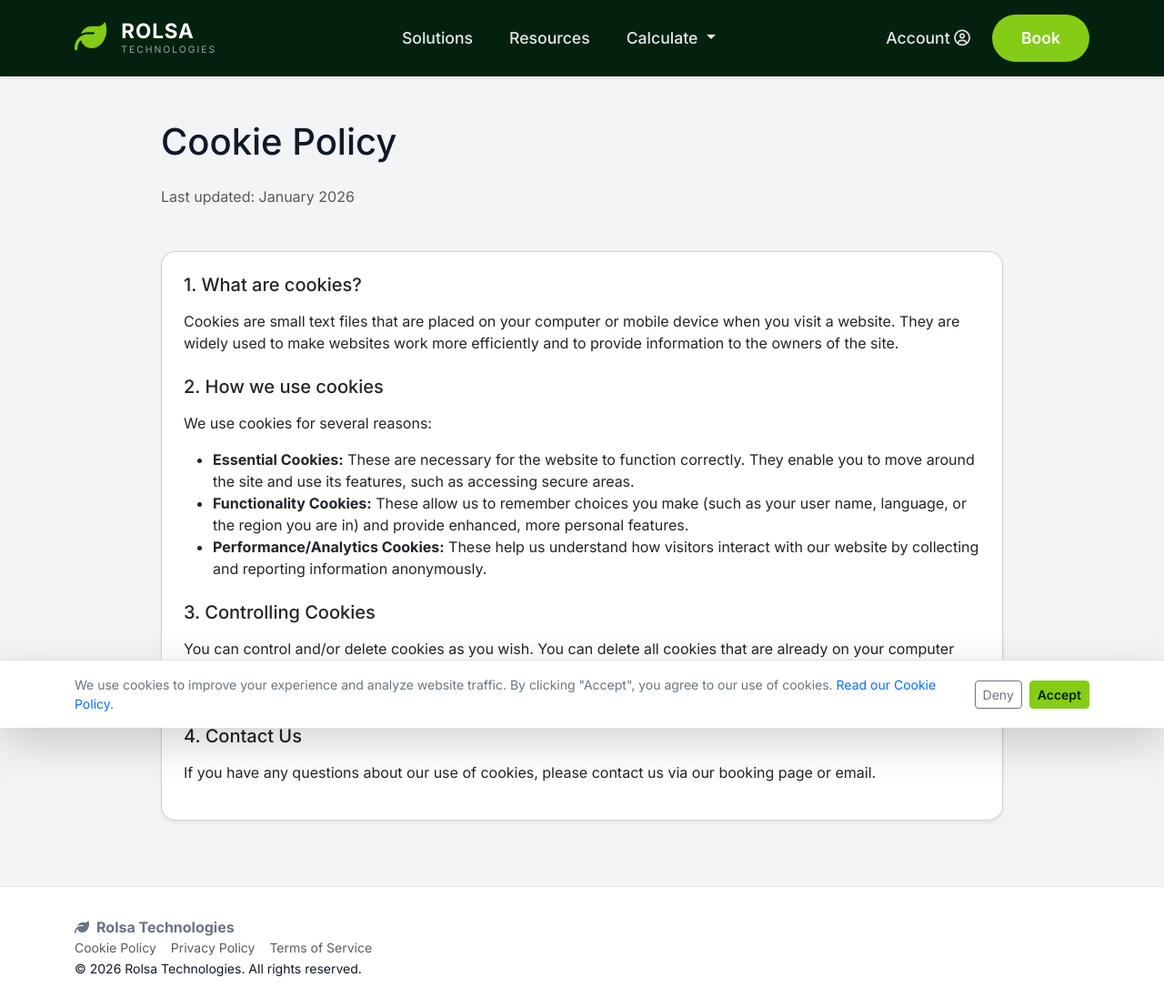
After one commit to dividemysoul/Rolsa_Technologies, a Flask app: page /cookie-policy in a window 1280 px wide. The commit adds this page. Shown: the whole page at 91% size. Run offline with Flask 3, Linux system fonts and the light colour scheme.

Commit message:
Policies

```diff
--- a/app/routes.py
+++ b/app/routes.py
@@ -215,3 +215,15 @@ def article(slug):
         return redirect(url_for('resources'))
     related = get_related_articles(slug)
     return render_template('article.html', title=article['title'], article=article, related_articles=related)
+
+@app.route('/cookie-policy')
+def cookie_policy():
+    return render_template('cookie_policy.html', title='Cookie Policy')
+
+@app.route('/privacy-policy')
+def privacy_policy():
+    return render_template('privacy_policy.html', title='Privacy Policy')
+
+@app.route('/terms-of-service')
+def terms_of_service():
+    return render_template('terms_of_service.html', title='Terms of Service')
--- a/app/templates/base.html
+++ b/app/templates/base.html
@@ -83,11 +83,63 @@
                 <i class="fa-solid fa-leaf"></i>
                 <span class="fw-bold">Rolsa Technologies</span>
             </div>
+            <div class="footer-links d-flex gap-3">
+                <a href="{{ url_for('cookie_policy') }}" class="text-decoration-none small text-muted">Cookie Policy</a>
+                <a href="{{ url_for('privacy_policy') }}" class="text-decoration-none small text-muted">Privacy
+                    Policy</a>
+                <a href="{{ url_for('terms_of_service') }}" class="text-decoration-none small text-muted">Terms of
+                    Service</a>
+            </div>
             <span class="small">© 2026 Rolsa Technologies. All rights reserved.</span>
         </div>
     </footer>
 
     <script src="https://cdn.jsdelivr.net/npm/bootstrap@5.3.2/dist/js/bootstrap.bundle.min.js"></script>
+
+    <!-- Cookie Consent Popup -->
+    <div id="cookieConsent" class="position-fixed bottom-0 start-0 w-100 p-3 bg-white shadow-lg border-top"
+        style="z-index: 1050; display: none;">
+        <div class="container d-flex flex-column flex-md-row align-items-center justify-content-between gap-3">
+            <div class="cookie-text">
+                <p class="mb-0 small text-secondary">
+                    We use cookies to improve your experience and analyze website traffic. By clicking "Accept", you
+                    agree to our use of cookies.
+                    <a href="{{ url_for('cookie_policy') }}" class="text-primary text-decoration-none">Read our Cookie
+                        Policy</a>.
+                </p>
+            </div>
+            <div class="cookie-buttons d-flex gap-2">
+                <button id="denyCookies" class="btn btn-sm btn-outline-secondary">Deny</button>
+                <button id="acceptCookies" class="btn btn-sm btn-primary">Accept</button>
+            </div>
+        </div>
+    </div>
+
+    <script>
+        document.addEventListener('DOMContentLoaded', function () {
+            const cookieConsent = document.getElementById('cookieConsent');
+            const acceptBtn = document.getElementById('acceptCookies');
+            const denyBtn = document.getElementById('denyCookies');
+
+            // Check if user has already made a choice
+            const consent = localStorage.getItem('cookie_consent');
+
+            if (!consent) {
+                // Show popup if no choice made
+                cookieConsent.style.display = 'block';
+            }
+
+            acceptBtn.addEventListener('click', function () {
+                localStorage.setItem('cookie_consent', 'accepted');
+                cookieConsent.style.display = 'none';
+            });
+
+            denyBtn.addEventListener('click', function () {
+                localStorage.setItem('cookie_consent', 'denied');
+                cookieConsent.style.display = 'none';
+            });
+        });
+    </script>
 </body>
 
 </html>
--- /dev/null
+++ b/app/templates/cookie_policy.html
@@ -0,0 +1,44 @@
+{% extends "base.html" %}
+
+{% block content %}
+<div class="container py-5">
+    <div class="row justify-content-center">
+        <div class="col-lg-10">
+            <h1 class="mb-4">Cookie Policy</h1>
+            <p class="text-muted mb-5">Last updated: January 2026</p>
+
+            <div class="card shadow-sm mb-4">
+                <div class="card-body p-4">
+                    <h3 class="h5 mb-3">1. What are cookies?</h3>
+                    <p>Cookies are small text files that are placed on your computer or mobile device when you visit a
+                        website. They are widely used to make websites work more efficiently and to provide information
+                        to the owners of the site.</p>
+
+                    <h3 class="h5 mb-3 mt-4">2. How we use cookies</h3>
+                    <p>We use cookies for several reasons:</p>
+                    <ul class="mb-3">
+                        <li><strong>Essential Cookies:</strong> These are necessary for the website to function
+                            correctly. They enable you to move around the site and use its features, such as accessing
+                            secure areas.</li>
+                        <li><strong>Functionality Cookies:</strong> These allow us to remember choices you make (such as
+                            your user name, language, or the region you are in) and provide enhanced, more personal
+                            features.</li>
+                        <li><strong>Performance/Analytics Cookies:</strong> These help us understand how visitors
+                            interact with our website by collecting and reporting information anonymously.</li>
+                    </ul>
+
+                    <h3 class="h5 mb-3 mt-4">3. Controlling Cookies</h3>
+                    <p>You can control and/or delete cookies as you wish. You can delete all cookies that are already on
+                        your computer and you can set most browsers to prevent them from being placed. If you do this,
+                        however, you may have to manually adjust some preferences every time you visit a site and some
+                        services and functionalities may not work.</p>
+
+                    <h3 class="h5 mb-3 mt-4">4. Contact Us</h3>
+                    <p>If you have any questions about our use of cookies, please contact us via our booking page or
+                        email.</p>
+                </div>
+            </div>
+        </div>
+    </div>
+</div>
+{% endblock %}
```
Also changed, not shown: app/templates/privacy_policy.html (added, +45 -0 lines), app/templates/terms_of_service.html (added, +42 -0 lines).
